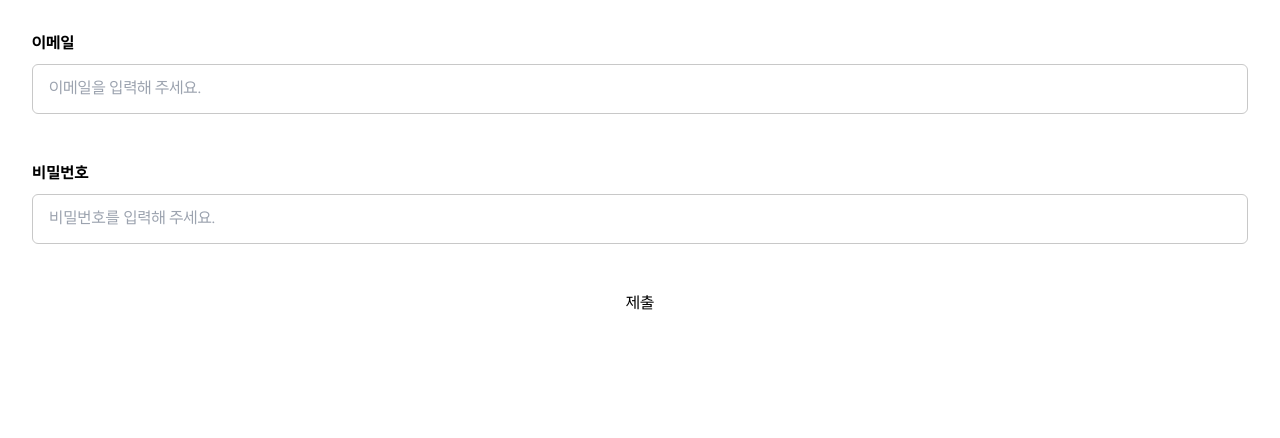
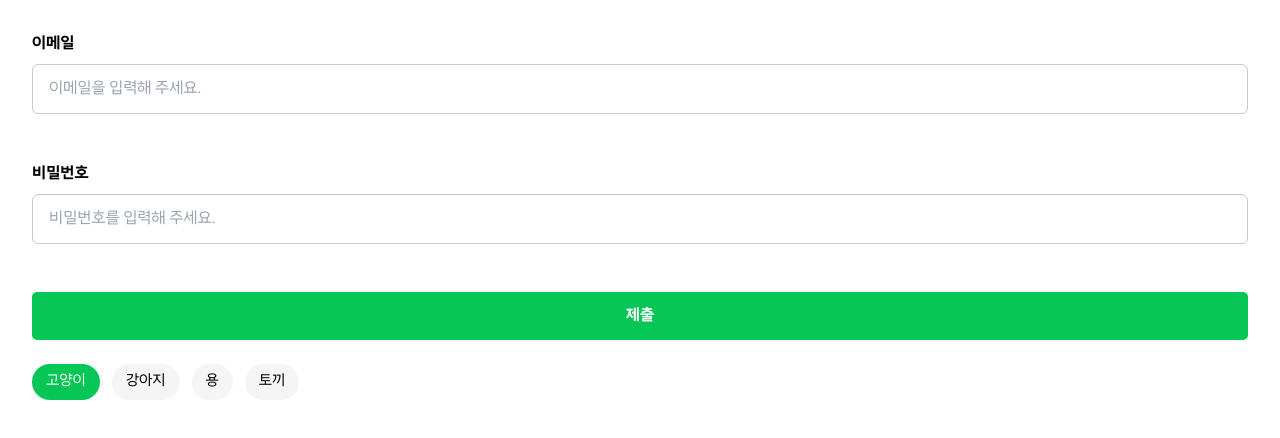
Before and after one commit to ynmkim/design-system-practice, a React (Vite) app: page / in a window 1280 px wide. Shown: the top 438 px of the page. Built offline with nearby package versions, Linux system fonts and the light colour scheme.

Commit message:
test:  ChipList, ActionButton UI 테스트

```diff
--- a/src/App.tsx
+++ b/src/App.tsx
@@ -2,6 +2,8 @@ import { useState } from 'react';
 import './App.css';
 import Label from './components/Label';
 import TextInput from './components/TextInput';
+import ChipList from './components/ChipList';
+import ActionButton from './components/ActionButton';
 
 function App() {
   const [isError, setIsError] = useState(false);
@@ -31,7 +33,7 @@ function App() {
   };
 
   return (
-    <>
+    <div>
       <form className="flex flex-col gap-y-12" onSubmit={onSubmitHandler}>
         <div className="flex flex-col gap-y-2">
           <Label htmlFor="email">이메일</Label>
@@ -65,10 +67,25 @@ function App() {
             isError={isError}
           />
         </div>
-
-        <button type="submit">제출</button>
+        <ActionButton
+          type="submit"
+          appreance="contained"
+          isDisabled={false}
+          onClick={() => {}}
+        >
+          제출
+        </ActionButton>
       </form>
-    </>
+      <br />
+      <ChipList
+        chipList={['고양이', '강아지', '용', '토끼']}
+        appreance="contained"
+        size="medium"
+        onClick={() => {
+          console.log('hello');
+        }}
+      />
+    </div>
   );
 }
 
```
